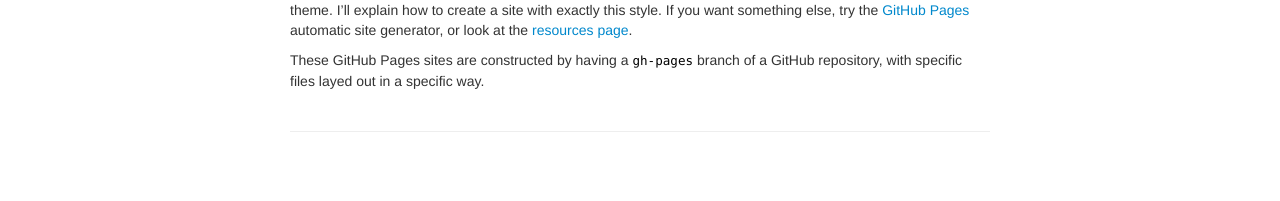
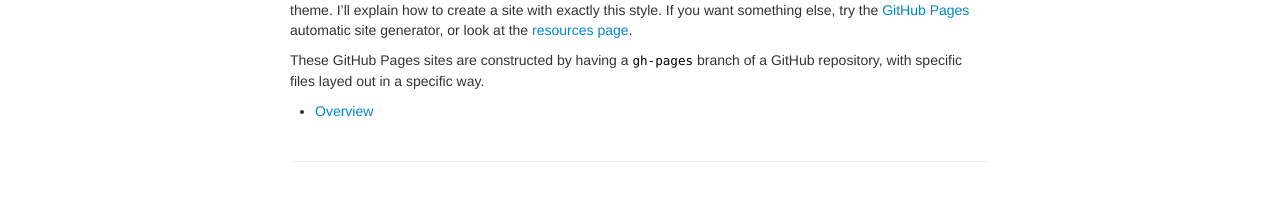
Before and after one commit to asicdv/asicdv.github.io, a Jekyll site: the page built from pages/overview.md, in a window 1280 px wide. Shown: the part 172-373 px from the top of the page. Built offline with Jekyll 4.4.1, drawn with Linux system fonts in a browser that asks for light colours.

Commit message:
add new overview page to index.md

```diff
--- a/pages/overview.md
+++ b/pages/overview.md
@@ -15,3 +15,5 @@ look at the [resources page](pages/resources.html).
 These GitHub Pages sites are constructed by having a `gh-pages` branch
 of a GitHub repository, with specific files layed out in a specific
 way.
+
+- [Overview](pages/overview.html)
```
